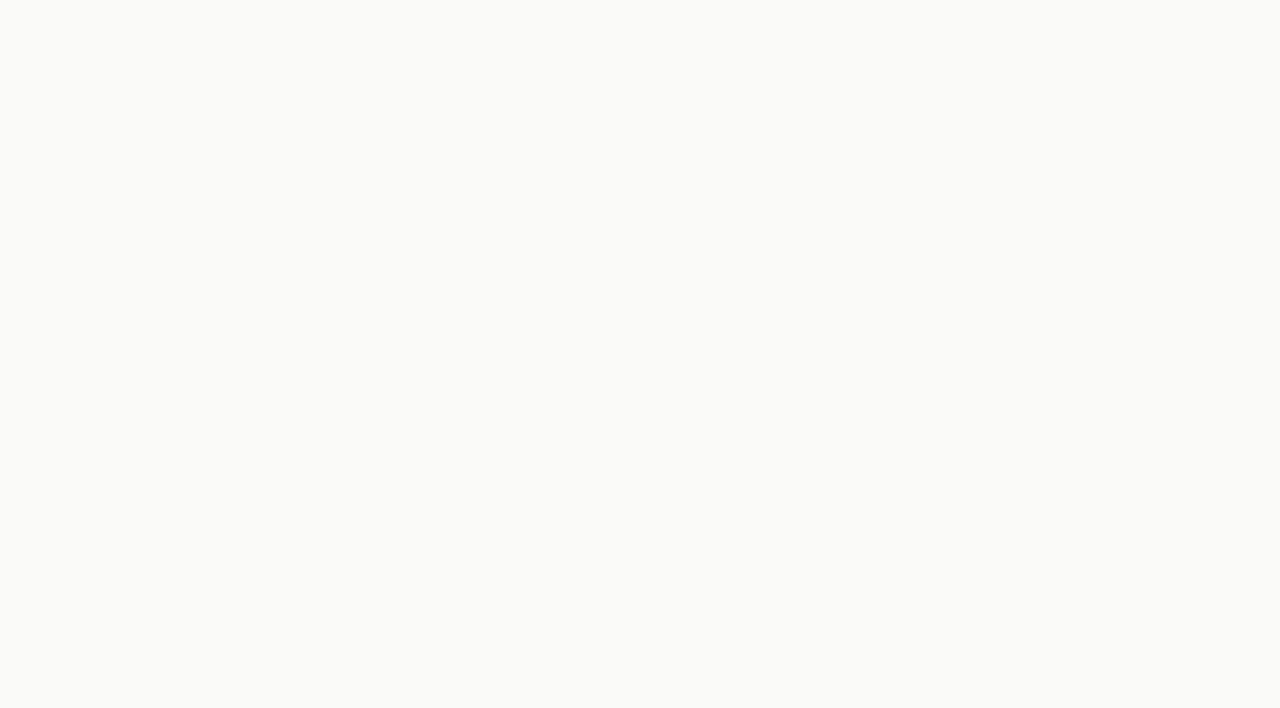
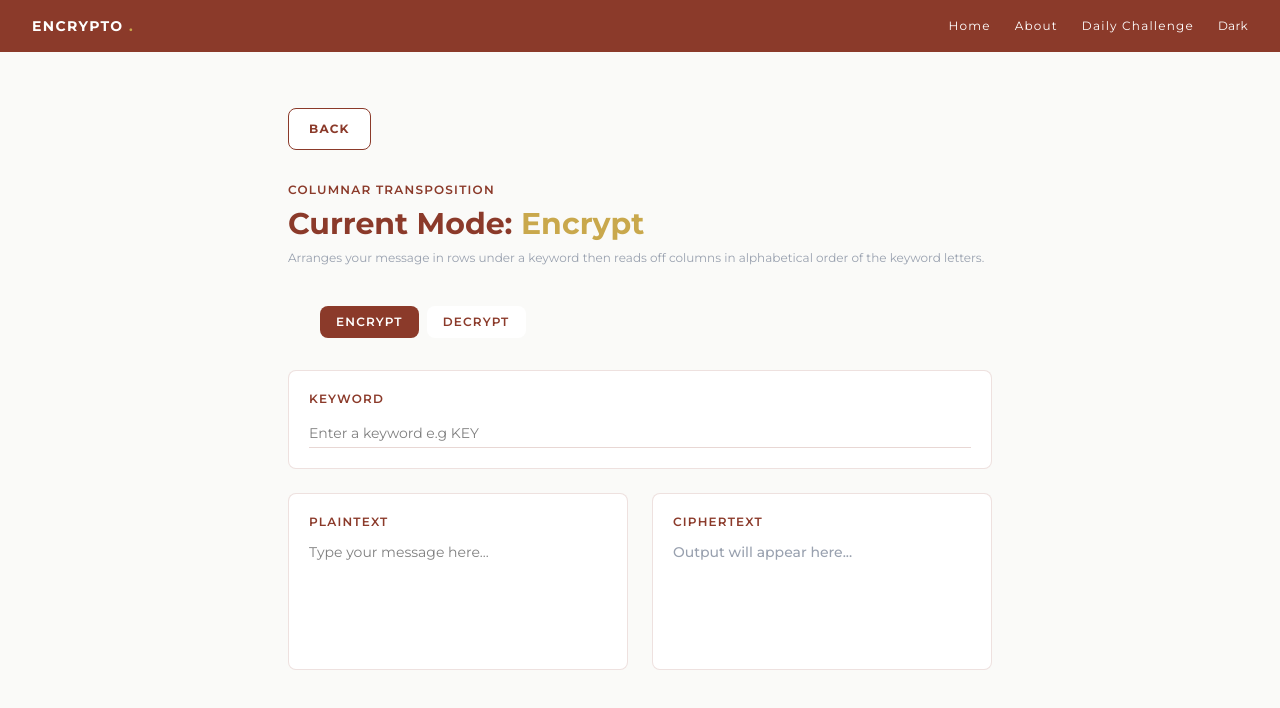
Before and after one commit to Krimzonn/encrypto, a React (Vite) app: page /cipher/columnar in a window 1280 px wide. Before the commit this address had no page. Shown: the top 708 px of the page. Built offline with nearby package versions, Linux system fonts and the light colour scheme.

Commit message:
Completed the columnar transposition cipher

```diff
--- a/src/App.jsx
+++ b/src/App.jsx
@@ -10,6 +10,7 @@ import { useTheme } from "./hooks/useTheme";
 import XOR from "./pages/XOR";
 import Base64 from "./pages/Base64";
 import Playfair from "./pages/Playfair";
+import ColumnarCipher from "./pages/ColumnarCipher";
 
 function App() {
   useTheme();
@@ -27,6 +28,11 @@ function App() {
           <Route path="/cipher/xor" element={<XOR />} />
           <Route path="/cipher/base64" element={<Base64 />} />
           <Route path="/cipher/playfair" element={<Playfair />} />
+          <Route
+            path="/daily"
+            element={<div className="p-8 text-rw">Coming Soon!</div>}
+          />
+          <Route path="/cipher/columnar" element={<ColumnarCipher />} />
         </Routes>
       </AnimatePresence>
     </BrowserRouter>
--- /dev/null
+++ b/src/ciphers/columnarCipher.js
@@ -0,0 +1,88 @@
+function getSortedOrder(keyword) {
+  const key = keyword.toUpperCase().replace(/[^A-Z]/g, "");
+
+  return key
+    .split("")
+    .map((char, i) => ({ char, i }))
+    .sort((a, b) => a.char.localeCompare(b.char))
+    .map((item) => item.i);
+}
+
+export function columnarEncrypt(text, keyword) {
+  if (!keyword) {
+    return text;
+  }
+
+  const key = keyword.toUpperCase().replace(/[^A-Z]/g, "");
+  const numCols = key.length;
+
+  const padded =
+    text + "X".repeat((numCols - (text.length % numCols)) % numCols);
+  const numRows = Math.ceil(padded.length / numCols);
+
+  const grid = [];
+  for (let r = 0; r < numRows; r++) {
+    grid.push(padded.slice(r * numCols, (r + 1) * numCols));
+  }
+
+  const order = getSortedOrder(keyword);
+  let result = "";
+  for (const col of order) {
+    for (let r = 0; r < numRows; r++) {
+      result += grid[r][col];
+    }
+  }
+
+  return result;
+}
+
+export function columnarDecrypt(text, keyword) {
+  if (!keyword) {
+    return text;
+  }
+
+  const key = keyword.toUpperCase().replace(/[^A-Z]/g, "");
+  const numCols = key.length;
+  const numRows = Math.ceil(text.length / numCols);
+
+  const order = getSortedOrder(keyword);
+  const colLengths = Array(numCols).fill(numRows);
+
+  const cols = {};
+  let index = 0;
+
+  for (const col of order) {
+    cols[col] = text.slice(index, index + colLengths[col]);
+    index += colLengths[col];
+  }
+
+  let result = "";
+  for (let r = 0; r < numRows; r++) {
+    for (let c = 0; c < numCols; c++) {
+      result += cols[c][r];
+    }
+  }
+
+  return result;
+}
+
+export function buildColumnarGrid(text, keyword) {
+  if (!text || !keyword) {
+    return { grid: [], order: [], key: [] };
+  }
+
+  const key = keyword.toUpperCase().replace(/[^A-Z]/g, "");
+  const numCols = key.length;
+  const padded =
+    text + "X".repeat((numCols - (text.length % numCols)) % numCols);
+  const numRows = Math.ceil(padded.length / numCols);
+
+  const grid = [];
+  for (let r = 0; r < numRows; r++) {
+    grid.push(padded.slice(r * numCols, (r + 1) * numCols).split(""));
+  }
+
+  const order = getSortedOrder(keyword);
+
+  return { grid, order, key: key.split("") };
+}
--- a/src/components/BackButton.jsx
+++ b/src/components/BackButton.jsx
@@ -9,7 +9,7 @@ function BackButton({ to }) {
       onClick={() => navigate(to)}
       whileHover={{ x: -3 }}
       transition={{ type: "spring", stiffness: 300, damping: 20 }}
-      className="flex items-center gap-2 bg-rw text-xs border border-rw border-1 text-white font-bold hover:text-gold hover:border-gold tracking-widest uppercase mb-8 cursor-pointer transition-colors px-5 py-3 rounded-lg transition-all"
+      className="flex items-center gap-2 bg-surface text-xs border border-rw border-1 text-rw font-bold hover:text-white hover:bg-rw tracking-widest uppercase mb-8 cursor-pointer transition-colors px-5 py-3 rounded-lg transition-all"
     >
       Back
     </motion.button>
--- a/src/components/Navbar.jsx
+++ b/src/components/Navbar.jsx
@@ -1,7 +1,9 @@
 import { useTheme } from "../hooks/useTheme";
+import { useNavigate } from "react-router-dom";
 
 function Navbar() {
   const { isDark, toggleTheme } = useTheme();
+  const navigate = useNavigate();
 
   return (
     <nav className="bg-rw px-8 py-4 flex items-center justify-between">
@@ -15,6 +17,12 @@ function Navbar() {
         <a className="text-white tracking-widest text-xs cursor-pointer hover:text-gold transition-colors">
           About
         </a>
+        <a
+          onClick={() => navigate("/daily")}
+          className="text-white tracking-widest text-xs cursor-pointer hover:text-gold transition-colors"
+        >
+          Daily Challenge
+        </a>
         <button
           onClick={toggleTheme}
           className="text-white text-xs tracking-wide cursor-pointer hover:text-gold transition-colors"
--- a/src/pages/CipherSelect.jsx
+++ b/src/pages/CipherSelect.jsx
@@ -3,6 +3,7 @@ import Navbar from "../components/Navbar";
 import CipherCard from "../components/CipherCard";
 import PageWrapper from "../components/PageWrapper";
 import FadeIn from "../components/FadeIn";
+import BackButton from "../components/BackButton";
 
 const ciphers = [
   {
@@ -51,8 +52,15 @@ const ciphers = [
     name: "Playfair",
     description:
       "Encrypts pairs of letters using a 5×5 keyword grid. Far stronger than single letter substitution ciphers.",
+    difficulty: "Hard",
+    to: "/cipher/playfair",
+  },
+  {
+    name: "Columnar Cipher",
+    description:
+      "Arranges text in rows under a keyword then reads columns in alphabetical order. A classic transposition cipher.",
     difficulty: "Intermediate",
-    to: "/cipher/playfair",
+    to: "/cipher/columnar",
   },
 ];
 
@@ -88,7 +96,7 @@ function CipherSelect() {
             />
           </FadeIn>
           <FadeIn delay={0.3}>
-            <div className="grid grid-cols-1 md:grid-cols-3 gap-6">
+            <div className="grid grid-cols-1 md:grid-cols-3 gap-6 p-8">
               {filteredCiphers.map((cipher) => (
                 <CipherCard key={cipher.name} {...cipher} />
               ))}
@@ -99,6 +107,10 @@ function CipherSelect() {
               )}
             </div>
           </FadeIn>
+
+          <FadeIn delay={0.4}>
+            <BackButton to="/" />
+          </FadeIn>
         </div>
       </PageWrapper>
     </>
--- /dev/null
+++ b/src/pages/ColumnarCipher.jsx
@@ -0,0 +1,124 @@
+import { useState, useMemo } from "react";
+import Navbar from "../components/Navbar";
+import ModesTab from "../components/ModesTab";
+import FadeIn from "../components/FadeIn";
+import PageWrapper from "../components/PageWrapper";
+import {
+  columnarEncrypt,
+  columnarDecrypt,
+  buildColumnarGrid,
+} from "../ciphers/columnarCipher";
+import CipherIO from "../components/CipherIO";
+import KeyInput from "../components/KeyInput";
+import BackButton from "../components/BackButton";
+import { motion } from "framer-motion";
+
+const modes = ["Encrypt", "Decrypt"];
+
+function ColumnarCipher() {
+  const [mode, setMode] = useState("Encrypt");
+  const [input, setInput] = useState("");
+  const [keyword, setKeyword] = useState("");
+
+  const output = useMemo(() => {
+    if (!input) {
+      return "";
+    }
+
+    if (mode === "Encrypt") {
+      return columnarEncrypt(input, keyword);
+    }
+
+    if (mode === "Decrypt") {
+      return columnarDecrypt(input, keyword);
+    }
+
+    return "";
+  }, [input, keyword, mode]);
+
+  const { grid, order, key } = useMemo(() => {
+    return buildColumnarGrid(input, keyword);
+  }, [input, keyword]);
+
+  return (
+    <PageWrapper>
+      <Navbar />
+
+      <div className="max-w-3xl mx-auto px-8 py-14">
+        <BackButton to="/ciphers" />
+        <FadeIn delay={0.1}>
+          <p className="text-xs text-rw font-semibold tracking-widest uppercase mb-2">
+            Columnar Transposition
+          </p>
+          <h1 className="text-3xl font-bold text-rw mb-2">
+            Current Mode: <span className="text-gold">{mode}</span>
+          </h1>
+          <p className="text-xs text-gray-400 mb-10">
+            Arranges your message in rows under a keyword then reads off columns
+            in alphabetical order of the keyword letters.
+          </p>
+        </FadeIn>
+
+        <FadeIn delay={0.2}>
+          <ModesTab mode={mode} setMode={setMode} modes={modes} />
+        </FadeIn>
+
+        <FadeIn delay={0.3}>
+          <KeyInput keyword={keyword} setKeyWord={setKeyword} />
+        </FadeIn>
+
+        <FadeIn delay={0.4}>
+          <CipherIO
+            mode={mode}
+            input={input}
+            setInput={setInput}
+            output={output}
+          />
+        </FadeIn>
+
+        {input && keyword && grid.length > 0 && (
+          <FadeIn delay={0.5}>
+            <div className="bg-surface border border-rw/15 rounded-lg p-5 mt-6 overflow-x-auto">
+              <p className="text-xs font-semibold text-rw tracking-widest uppercase mb-4">
+                Grid
+              </p>
+
+              <div className="flex gap-1 mb-2">
+                {key.map((letter, colIndex) => (
+                  <motion.div
+                    key={colIndex}
+                    initial={{ opacity: 0, y: -4 }}
+                    animate={{ opacity: 1, y: 0 }}
+                    transition={{ delay: colIndex * 0.05 }}
+                    className={`w-8 h-8 flex items-center justify-center text-xs font-bold rounded ${order[0] === colIndex || order.indexOf(colIndex) === 0 ? "bg-rw text-white" : "bg-gold-pale text-gold border border-gold/30"}`}
+                  >
+                    {letter}
+                  </motion.div>
+                ))}
+              </div>
+
+              {grid.map((row, rowIndex) => (
+                <div key={rowIndex} className="flex gap-1 mb-1">
+                  {row.map((char, colIndex) => (
+                    <div
+                      key={colIndex}
+                      className="w-8 h-8 flex items-center justify-center text-xs text-rw border border-rw/10 rounded"
+                    >
+                      {char}
+                    </div>
+                  ))}
+                </div>
+              ))}
+
+              <p className="text-xs text-gray-400 mt-3">
+                Columns are read in aplhabetical order of keyword letters
+              </p>
+            </div>
+          </FadeIn>
+        )}
+      </div>
+    </PageWrapper>
+  );
+}
+
+export default ColumnarCipher;
--- a/src/pages/Home.jsx
+++ b/src/pages/Home.jsx
@@ -4,8 +4,11 @@ import EnterButton from "../components/EnterButton";
 import HowItWorks from "../components/HowItWorks";
 import PageWrapper from "../components/PageWrapper";
 import FadeIn from "../components/FadeIn";
+import { useNavigate } from "react-router-dom";
 
 function Home() {
+  const navigate = useNavigate();
+
   return (
     <>
       <PageWrapper>
@@ -15,6 +18,16 @@ function Home() {
         <FadeIn delay={0.2}>
           <Herocard />
           <EnterButton to="/ciphers" />
+          <FadeIn delay={0.25}>
+            <div className="flex justify-center pb-8">
+              <button
+                onClick={() => navigate("/daily")}
+                className="text-sm font-bold text-rw/50 hover:text-rw border border-rw/20 hover:border-rw/40 rounded-md px-6 py-2 transition-colors tracking-widest uppercase"
+              >
+                Daily Challenge
+              </button>
+            </div>
+          </FadeIn>
         </FadeIn>
         <FadeIn delay={0.3}>
           <HowItWorks />
```
